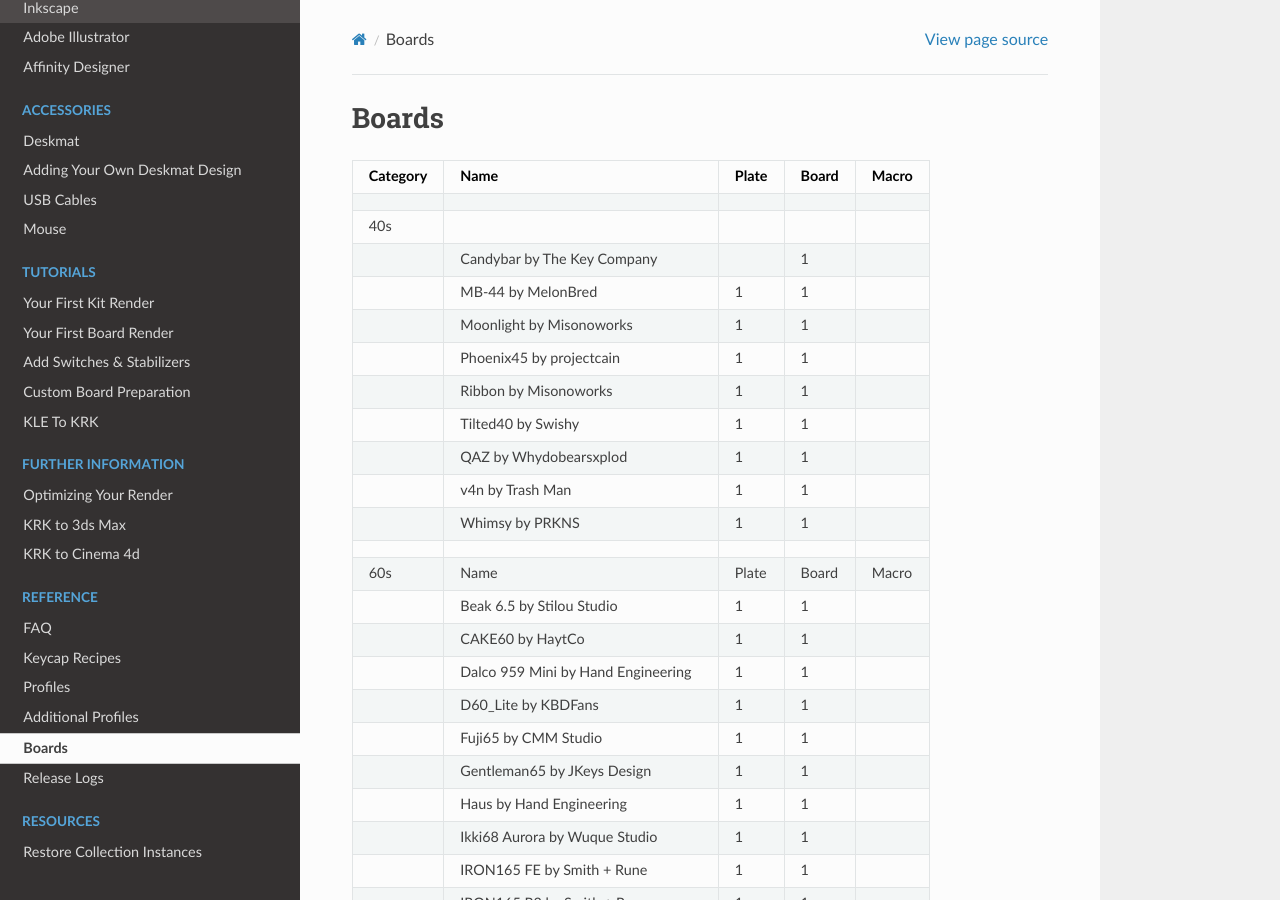
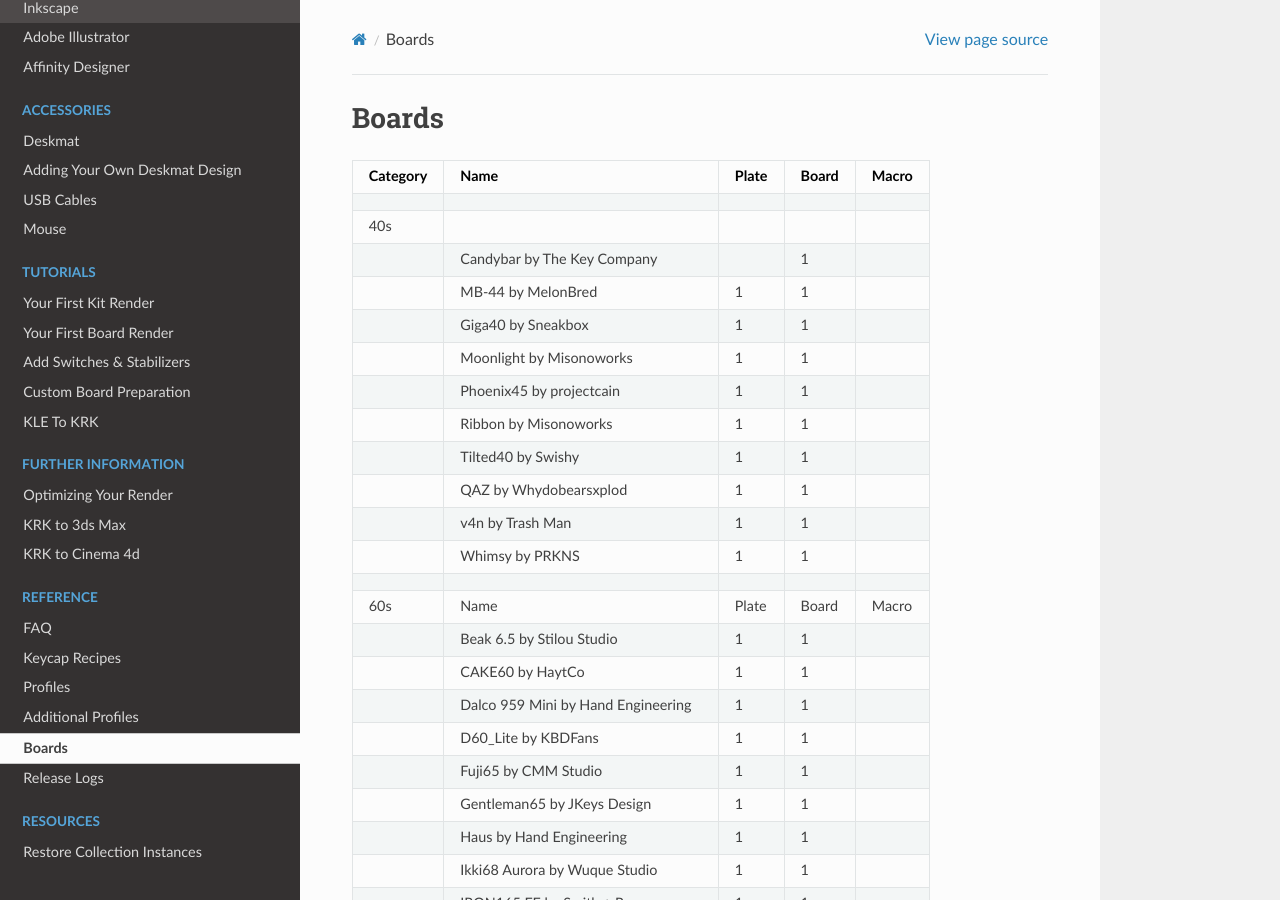
Before and after one commit to imperfectlink/KeyboardRenderKit, a Sphinx documentation site: the page built from docs/source/boards.rst, in a window 1280 px wide and 900 px high. Built offline with Sphinx 7.4.7 and the Read the Docs theme 2.0.0, drawn with Linux system fonts in a browser that asks for light colours; some of the changed lines change nothing that is shown.

Commit message:
Update boards.rst

```diff
--- a/docs/source/boards.rst
+++ b/docs/source/boards.rst
@@ -11,6 +11,8 @@
 |           | Candybar by The Key Company           |        | 1      |        |
 +-----------+---------------------------------------+--------+--------+--------+
 |           | MB-44 by MelonBred                    | 1      | 1      |        |
++-----------+---------------------------------------+--------+--------+--------+
+|           | Giga40 by Sneakbox                    | 1      | 1      |        |
 +-----------+---------------------------------------+--------+--------+--------+
 |           | Moonlight by Misonoworks              | 1      | 1      |        |
 +-----------+---------------------------------------+--------+--------+--------+
@@ -168,5 +170,5 @@
 +-----------+---------------------------------------+--------+--------+--------+
 |           |                                       |        |        |        |
 +-----------+---------------------------------------+--------+--------+--------+
-|           | Total                                 |        | 63     | 6      |
+|           | Total                                 |        | 64     | 6      |
 +-----------+---------------------------------------+--------+--------+--------+
```
